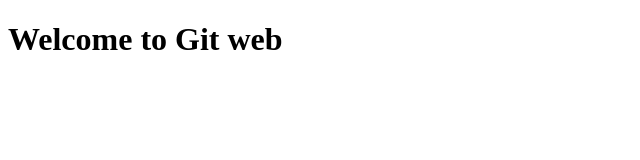
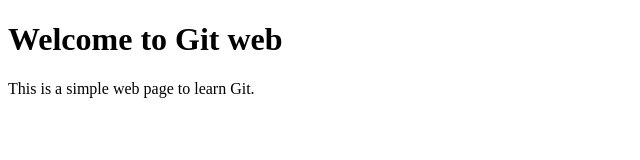
Before and after one commit to LeonChen7/learn-git, a plain HTML site: page index.html in a window 1280 px wide. Shown: the whole page, without its empty margins (0-640 px from the left). Drawn offline with Linux system fonts and the light colour scheme.

Commit message:
add first para to code

```diff
--- a/index.html
+++ b/index.html
@@ -7,5 +7,6 @@
 </head>
 <body>
     <h1>Welcome to Git web</h1>
+    <p>This is a simple web page to learn Git.</p>
 </body>
 </html>
```
